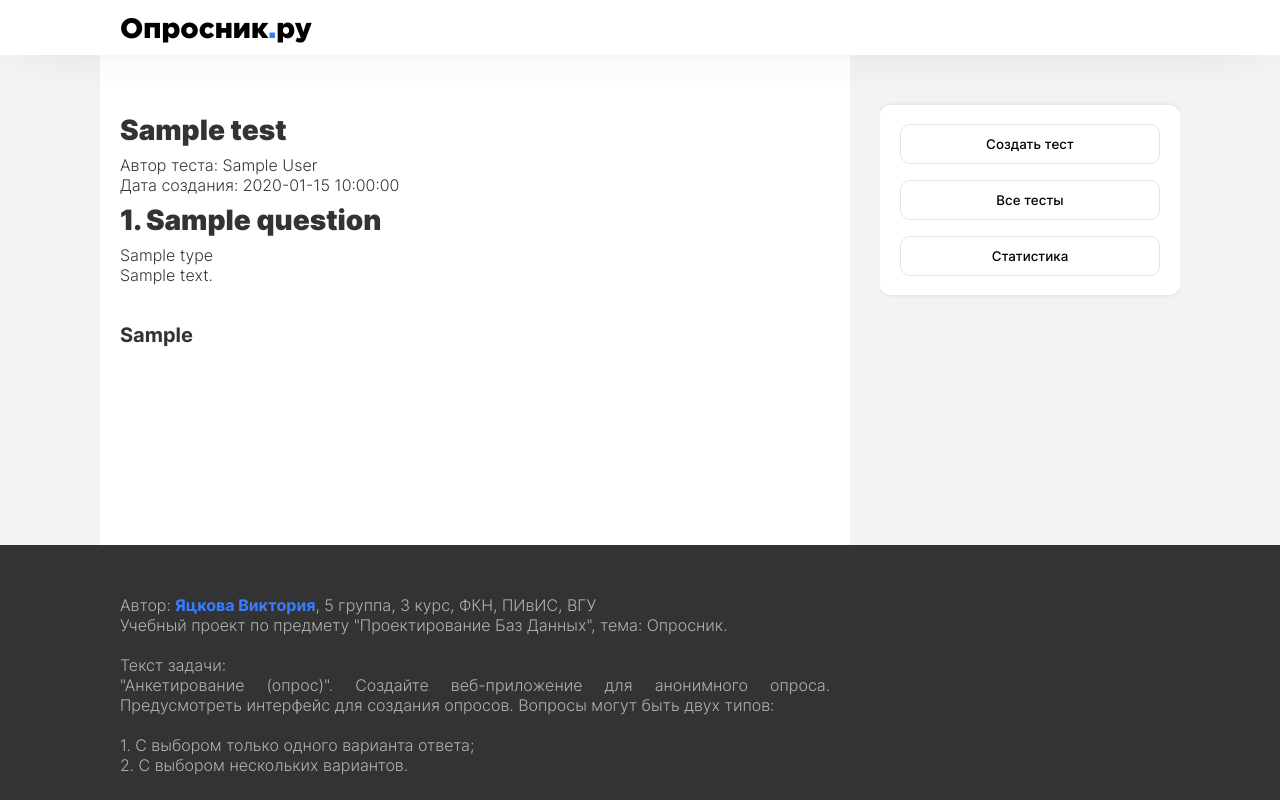
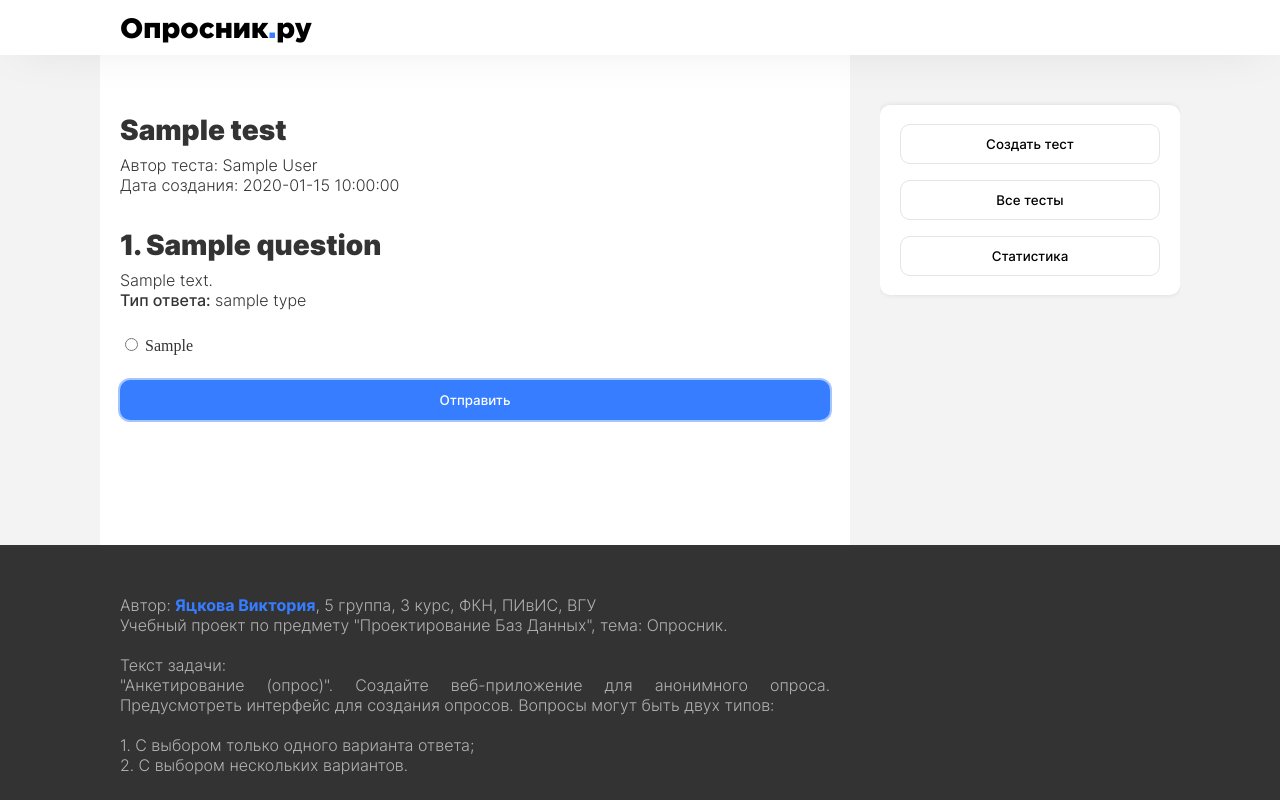
Before and after one commit to ViktoriyaNik/Questionnaire, a Flask app: page /tests/1 in a window 1280 px wide. Run offline with Flask 3, Linux system fonts and the light colour scheme; tables that the repository leaves empty hold one stand-in row (values such as "Sample post"); parts of the project's set-up code (start-up, migrations or seed data) failed here and were passed over.

Commit message:
Форма работает правильно только в момент первого создания страницы

```diff
--- a/app/forms.py
+++ b/app/forms.py
@@ -75,19 +75,20 @@ class CreateTestForm(FlaskForm):
         self.questions.append_entry(question_block)
 
 
-class TextAnswerForm(FlaskForm):
-    variants = FieldList(TextAreaField())
+class ChoiceAnswerForm(FlaskForm):
+    fld = RadioField(choices=[])
+    variants = FieldList(fld)
+
 
 class CheckAnswerForm(FlaskForm):
     variants = FieldList(BooleanField())
 
-class ChoiceAnswerForm(FlaskForm):
-    variants = FieldList(RadioField())
+
+class TextAnswerForm(FlaskForm):
+    variants = FieldList(TextAreaField())
+
 
 class GetTestedQuestionForm(FlaskForm):
-    pass
-
-    #answers = FieldList(FormField(ChoiceAnswerForm))
     @classmethod
     def append_field(cls, name, field):
         setattr(cls, name, field)
@@ -95,7 +96,8 @@ class GetTestedQuestionForm(FlaskForm):
 
 
 class GetTestedForm(FlaskForm):
-    questions = FieldList(FormField(GetTestedQuestionForm))
+    questions   = FieldList(FormField(GetTestedQuestionForm))
+    submit      = SubmitField("Отправить")
 
 
 def load_get_tested_form_from_db(test_id: int):
@@ -118,24 +120,22 @@ def load_get_tested_form_from_db(test_id: int):
         question.title = question_db.title
         question.type = question_db.type
         question.text = question_db.text
+        print(question.type)
 
-        # GetTestedQuestionForm.answers = TextAnswerForm()
-        #
-        # question.answers.variants.append_entry().label = "pipidastr"
-        # question.answers.variants.append_entry().label = "pipidastr"
-        # print(question.answers.variants)
+        def set_variants():
+            for answer in question_db.answers:
+                question.answers.variants.append_entry().label = answer.value
 
-        if question_db.type.id == 1:
+        if question.type.id == 1:
             question.answers = ChoiceAnswerForm()
-        elif question_db.type.id == 2:
-            GetTestedQuestionForm.answers = CheckAnswerForm()
-        elif question_db.type.id == 3:
+            choice = question.answers.variants.append_entry()
+            for variant in question_db.answers:
+                choice.choices.append(variant.value)
+        elif question.type.id == 2:
+            question.answers = CheckAnswerForm()
+            set_variants()
+        elif question.type.id == 3:
             question.answers = TextAnswerForm()
-
-        for answer in question_db.answers:
-            question.answers.variants.append_entry().label = answer.value
-            print(answer.value)
-
-        print()
+            set_variants()
 
     return form, test_db
--- a/app/routes.py
+++ b/app/routes.py
@@ -73,11 +73,20 @@ def save_test_to_db(form):
 
 
 @app.route('/tests')
-@app.route('/tests/<test_id>')
+@app.route('/tests/<test_id>', methods=['POST', 'GET'])
 def tests(test_id=None):
     if  test_id:
         print()
         form, test_db = load_get_tested_form_from_db(test_id)
+        if form.validate_on_submit():
+            print('Form is validated...')
+        #else:
+        print(form.errors)
+
+        answers = []
+        for question in form.questions:
+            for answer in question.answers.variants:
+                print(answer.data)
 
         return render_template('test.html', form=form, test_db=test_db)
     else:
--- a/app/static/styles/base.css
+++ b/app/static/styles/base.css
@@ -31,7 +31,7 @@ body {
     font-weight: 700;
 }
 
-.page a, p, span {
+.page a, p, span, strong {
     font-family: Inter;
     font-size: 16px;
     font-weight: 300;
--- a/app/static/styles/lib.css
+++ b/app/static/styles/lib.css
@@ -161,6 +161,17 @@
     line-height: initial;
 }
 
+/*    ====   LISTS   ====    */
+
+li.list-row {
+    border-bottom: 1px solid var(--page-layer-1);
+    transition: 0.3s ease-in-out;
+}
+
+li.list-row:last-child {
+    border-bottom: none;
+}
+
 /*    ====   STYLING   ====    */
 
 .float-box {
--- a/app/static/styles/test.css
+++ b/app/static/styles/test.css
@@ -0,0 +1,7 @@
+span.answer-type {
+    text-transform: lowercase;
+}
+
+.content-row input.button-submit {
+    width: 100%;
+}
--- a/app/templates/test.html
+++ b/app/templates/test.html
@@ -6,30 +6,56 @@
 
 {% block content %}
     <div class="content-block">
-        <section class="test-block">
+        <section class="description-block">
+            <div class="content-row">
                 <h1>{{ form.title }}</h1>
                 <p>Автор теста: {{ form.author }}</p>
                 <p>Дата создания: {{ form.creation_date }}</p>
+            </div>
         </section>
+        <form action="" method="POST">
             <section class="questions-block">
             {% for question in form.questions %}
+                {% set type_id = question.type.id %}
                 <div class="content-row">
                     <h1> {{ loop.index }}. {{ question.title }} </h1>
-                <p> {{ question.type.name }} </p>
                     {% if question.text %}
                     <p> {{ question.text }} </p>
                     {% endif %}
+                    <p>
+                        <strong>Тип ответа:</strong>
+                        <span class="answer-type">{{ question.type.name }}</span>
+                    </p>
                 </div>
-            <ul class="answer-list">
+                {% if type_id == 1 %}
+                    {% set variant = question.answers.variants[0] %}
+                    {{ variant(class="content-row") }}
+                {% elif type_id == 2 %}
+                    <ul class="answer-list content-row">
                         {% for variant in question.answers.variants %}
                             <li class="answer-variant">
                                 <h2>{{ variant.label }}</h2>
-                        {# answer(class='input area') #}
                                 {{ variant }}
                             </li>
                         {% endfor %}
                     </ul>
+                {% elif type_id == 3 %}
+                    <ul class="answer-list content-row">
+                        {% for variant in question.answers.variants %}
+                            <li class="answer-variant">
+                                <h2>{{ variant.label }}</h2>
+                                {{ variant(class="input area") }}
+                            </li>
+                        {% endfor %}
+                    </ul>
+                {% endif %}
             {% endfor %}
         </section>
+            <section class="action-block">
+            <div class="content-row">
+                {{ form.submit(class="button button-submit") }}
+            </div>
+        </section>
+        </form>
     </div>
 {% endblock %}
```
Also changed, not shown: app/static/styles/tests.css (+0 -10 lines). Lines whose indentation alone changed are shown as unchanged.
